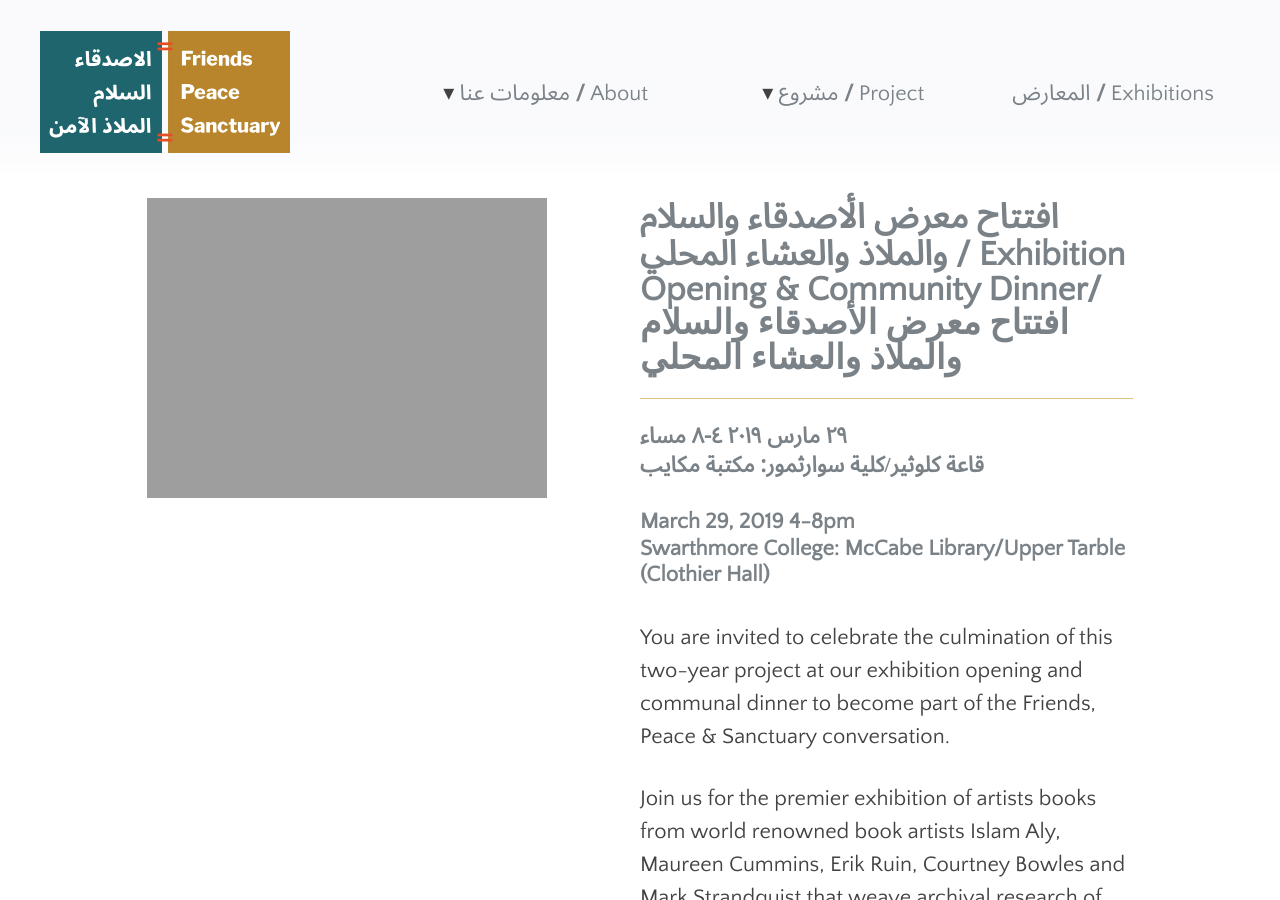
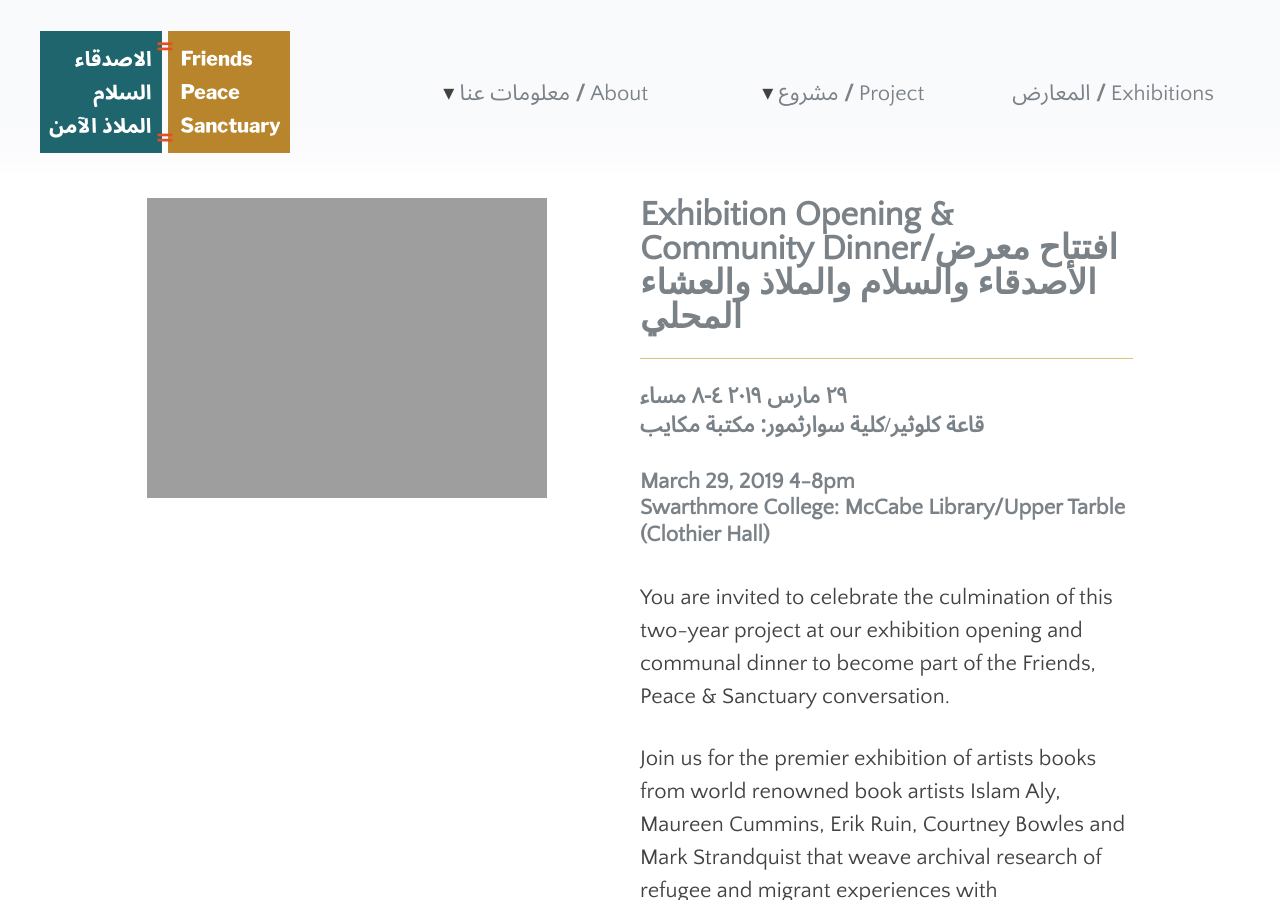
Before and after one commit to swat-ds/fps.swarthmore.edu, a Jekyll site: the page built from _posts/2019-02-21-community-dinner.md, in a window 1280 px wide and 900 px high. Built offline with Jekyll 4.4.1, drawn with Linux system fonts in a browser that asks for light colours.

Commit message:
Update 2019-02-21-community-dinner.md

```diff
--- a/_posts/2019-02-21-community-dinner.md
+++ b/_posts/2019-02-21-community-dinner.md
@@ -2,7 +2,6 @@
 title: >-
   Exhibition Opening & Community Dinner/افتتاح معرض الأصدقاء والسلام والملاذ
   والعشاء المحلي
-title_ar: افتتاح معرض الأصدقاء والسلام والملاذ والعشاء المحلي
 lang: en
 categories:
   - public events
```
